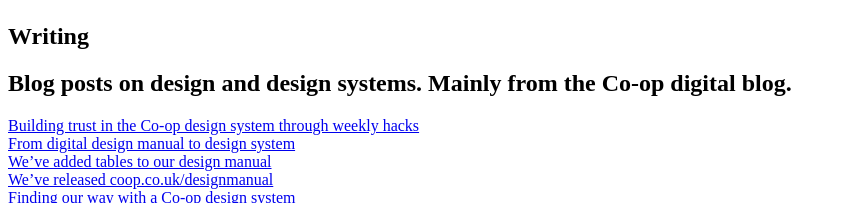
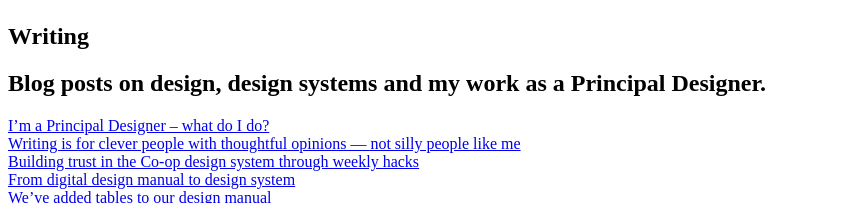
Before and after one commit to matt-tyas/matt-tyas, a Nuxt app: page /writing in a window 1280 px wide. Shown: the part 1653-1856 px from the top of the page, without its empty margins (0-846 px from the left). Built offline with nearby package versions, Linux system fonts and the light colour scheme.

Commit message:
added new blog posts

```diff
--- a/pages/writing.vue
+++ b/pages/writing.vue
@@ -7,11 +7,20 @@
             Writing
           </h1>
           <h2 class="mt-subtitle">
-            Blog posts on design and design systems. Mainly from the Co-op digital blog.
+            Blog posts on design, design systems and my work as a Principal Designer.
           </h2>
-
         </header>
         <div class="mt-about-content mt-about-content--is-open">
+          <article class="mt-blog-post">
+            <a href="https://medium.com/@MattTyas/im-a-principal-designer-what-do-i-do-137be7009428">
+              I’m a Principal Designer – what do I do?
+            </a>
+          </article>
+          <article class="mt-blog-post">
+            <a href="https://medium.com/@MattTyas/writing-is-for-clever-people-with-thoughtful-opinions-not-silly-people-like-me-806974d7e7b1">
+              Writing is for clever people with thoughtful opinions — not silly people like me
+            </a>
+          </article>
           <article class="mt-blog-post">
             <a href="https://digitalblog.coop.co.uk/2019/11/07/building-trust-in-the-co-op-design-system-through-weekly-hacks/">
               Building trust in the Co-op design system through weekly hacks
```
